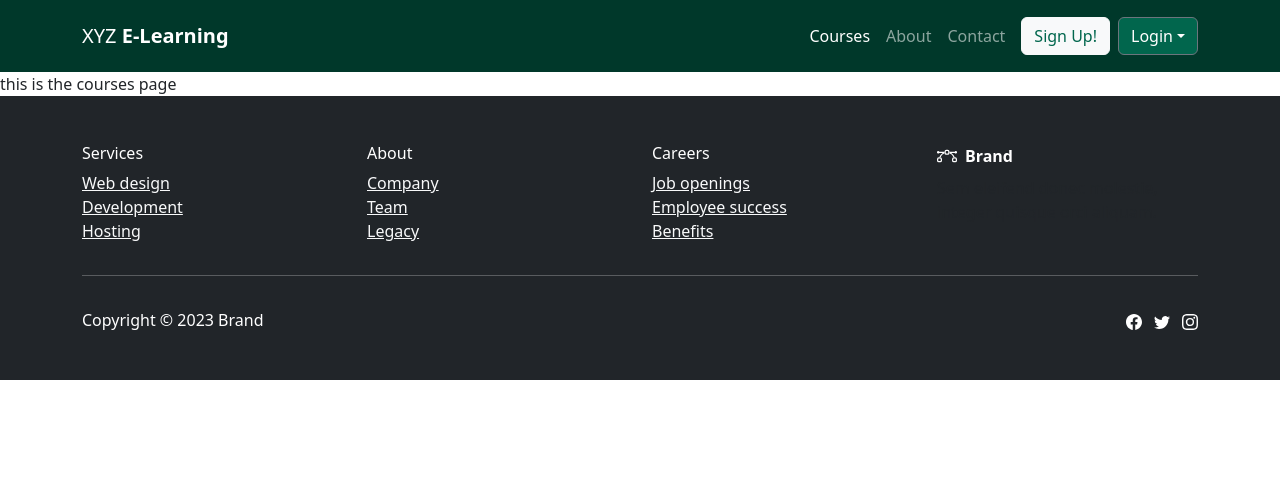
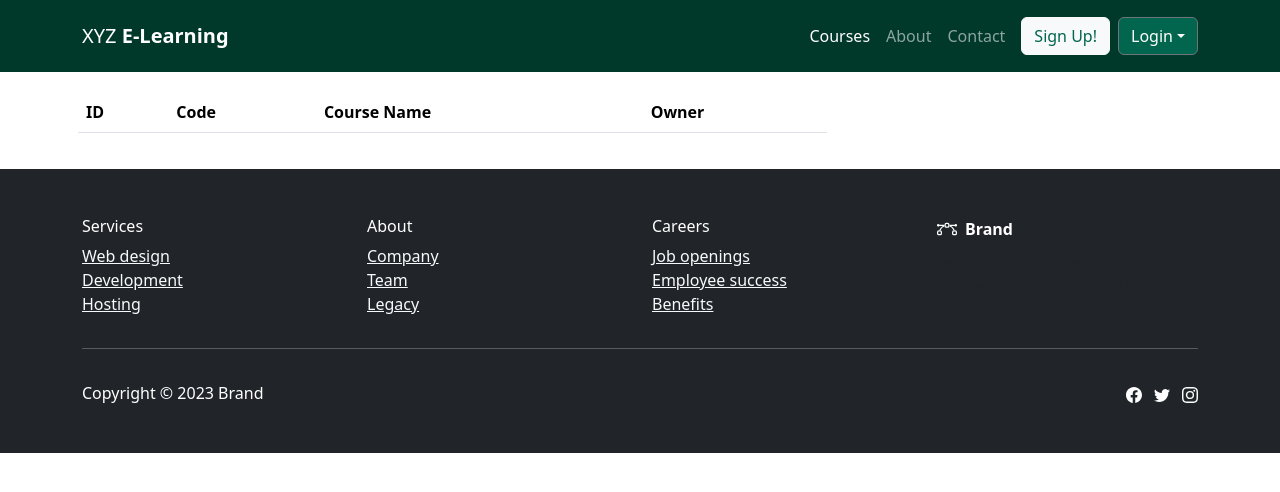
Before and after one commit to ivan-akos/e-learning-AFP2-23, a Django app: page /courses/ in a window 1280 px wide. Shown: the top 492 px of the page. Run offline with Django 4.2, Linux system fonts and the light colour scheme; lists and menus that the app fills with data are empty; some libraries are stand-ins or nearby versions.

Commit message:
courses:courses table

```diff
--- a/src/django/elearning_app/templates/courses.html
+++ b/src/django/elearning_app/templates/courses.html
@@ -1,5 +1,23 @@
 {% extends 'layout.html' %}
 
 {% block content %}
- this is the courses page
+<div class="container" style=" padding: 20px">
+    <div class="row" ">
+        <div class="col-md-8" style="padding: 0px">
+            <table class="table table-striped table-hover">
+                <thead>
+                    <tr>
+                        <th>ID</th>
+                        <th>Code</th>
+                        <th>Course Name</th>
+                        <th>Owner</th>
+                    </tr>
+                </thead>
+                <tbody>
+                </tbody>
+             </table>
+        </div>
+    </div>
+</div>
+
 {% endblock content %}
```
